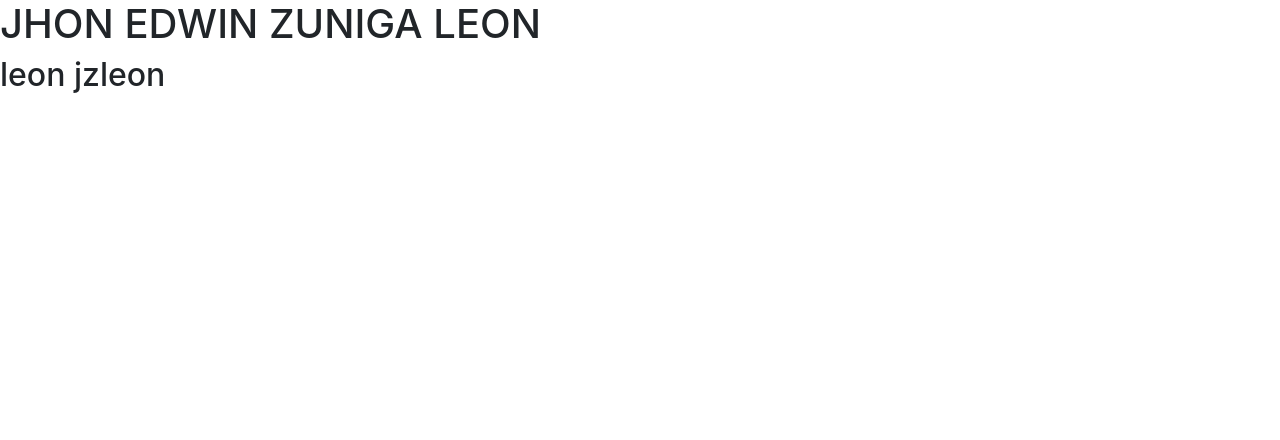
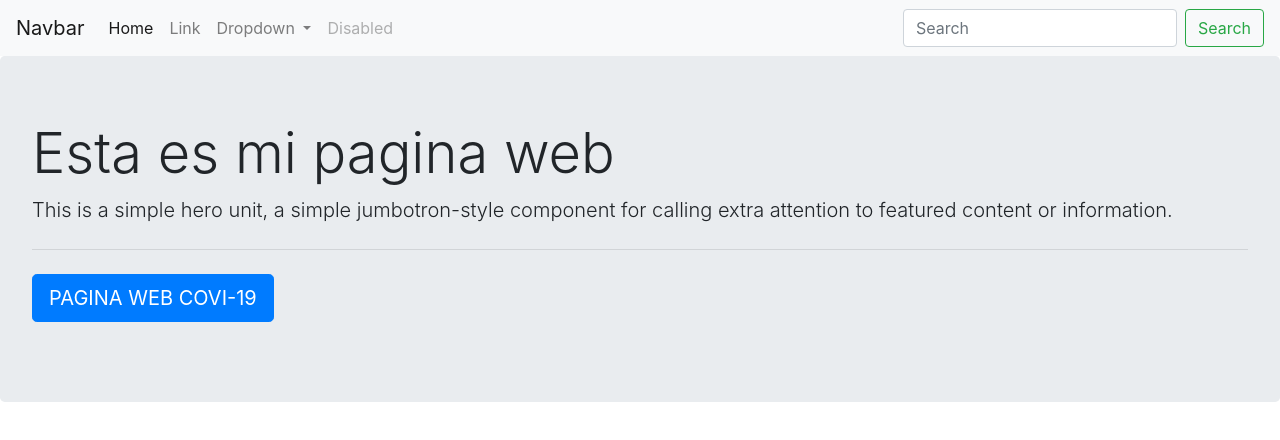
Before and after one commit to leonjzleon/jzleon-Lenguaje-git, a plain HTML site: page index.html in a window 1280 px wide. Drawn offline with nearby package versions, Linux system fonts and the light colour scheme.

Commit message:
se agrega un jumbotron

```diff
--- a/index.html
+++ b/index.html
@@ -9,7 +9,50 @@
     <title>Document</title>
 </head>
 <body>
-    <h1>JHON EDWIN ZUNIGA LEON</h1>
-    <h2>leon jzleon</h2>
+    <nav class="navbar navbar-expand-lg navbar-light bg-light">
+        <a class="navbar-brand" href="#">Navbar</a>
+        <button class="navbar-toggler" type="button" data-toggle="collapse" data-target="#navbarSupportedContent" aria-controls="navbarSupportedContent" aria-expanded="false" aria-label="Toggle navigation">
+          <span class="navbar-toggler-icon"></span>
+        </button>
+
+        <div class="collapse navbar-collapse" id="navbarSupportedContent">
+          <ul class="navbar-nav mr-auto">
+            <li class="nav-item active">
+              <a class="nav-link" href="#">Home <span class="sr-only">(current)</span></a>
+            </li>
+            <li class="nav-item">
+              <a class="nav-link" href="#">Link</a>
+            </li>
+            <li class="nav-item dropdown">
+              <a class="nav-link dropdown-toggle" href="#" id="navbarDropdown" role="button" data-toggle="dropdown" aria-haspopup="true" aria-expanded="false">
+                Dropdown
+              </a>
+              <div class="dropdown-menu" aria-labelledby="navbarDropdown">
+                <a class="dropdown-item" href="#">Action</a>
+                <a class="dropdown-item" href="#">Another action</a>
+                <div class="dropdown-divider"></div>
+                <a class="dropdown-item" href="#">Something else here</a>
+              </div>
+            </li>
+            <li class="nav-item">
+              <a class="nav-link disabled" href="#">Disabled</a>
+            </li>
+          </ul>
+          <form class="form-inline my-2 my-lg-0">
+            <input class="form-control mr-sm-2" type="search" placeholder="Search" aria-label="Search">
+            <button class="btn btn-outline-success my-2 my-sm-0" type="submit">Search</button>
+          </form>
+        </div>
+      </nav>
+      <div class="jumbotron">
+        <h1 class="display-4">Esta es mi pagina web </h1>
+        <p class="lead">This is a simple hero unit, a simple jumbotron-style component for calling extra attention to featured content or information.</p>
+        <hr class="my-4">
+        <p class="lead">
+          <a class="btn btn-primary btn-lg" href="https://coronaviruscolombia.gov.co/Covid19/index.html" role="button" target="_blank">PAGINA WEB COVI-19</a>
+        </p>
+      </div>
+    <!-- <h1>JHON EDWIN ZUNIGA LEON</h1>
+    <h2>leon jzleon</h2> -->
 </body>
 </html>
```
